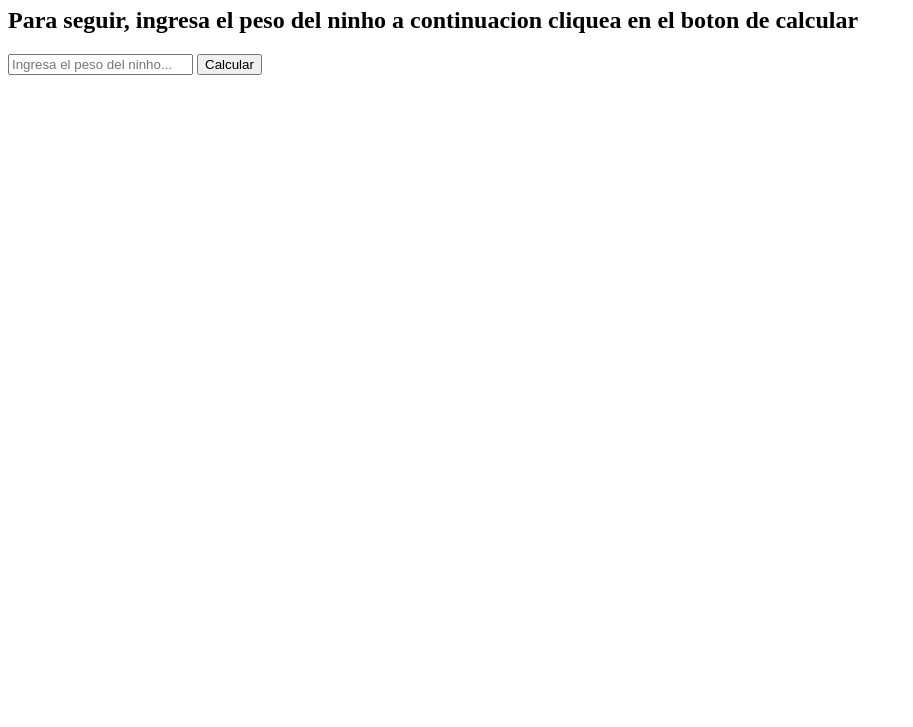
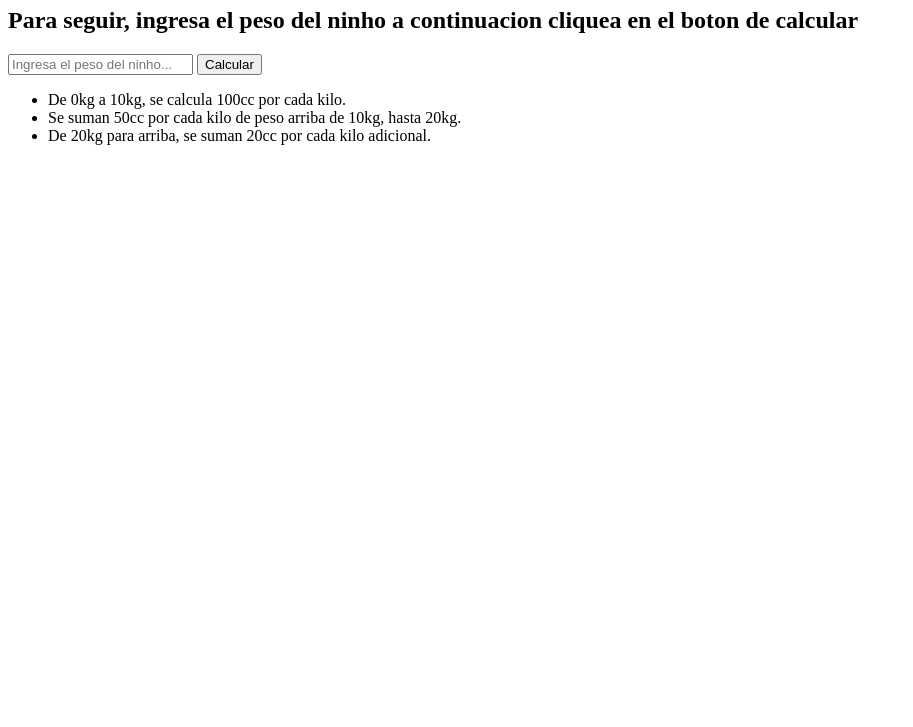
Before and after one commit to dinaroman/dinaroman.github.io, a plain HTML site: page index.html in a window 1280 px wide. Shown: the part 73-800 px from the top of the page, without its empty margins (0-913 px from the left). Drawn offline with Linux system fonts and the light colour scheme.

Commit message:
Upload 1 - Commit

```diff
--- a/index.html
+++ b/index.html
@@ -15,6 +15,13 @@
         <input type="text" id="miInput" placeholder="Ingresa el peso del ninho...">
 
         <button type="button" onclick="mostrarMensaje()">Calcular</button>
+
+        <ul>
+            <li>De 0kg a 10kg, se calcula 100cc por cada kilo.</li>
+            <li>Se suman 50cc por cada kilo de peso arriba de 10kg, hasta 20kg.</li>
+            <li>De 20kg para arriba, se suman 20cc por cada kilo adicional.</li>
+        </ul>
     </div>
+
 </body>
 </html>
```
